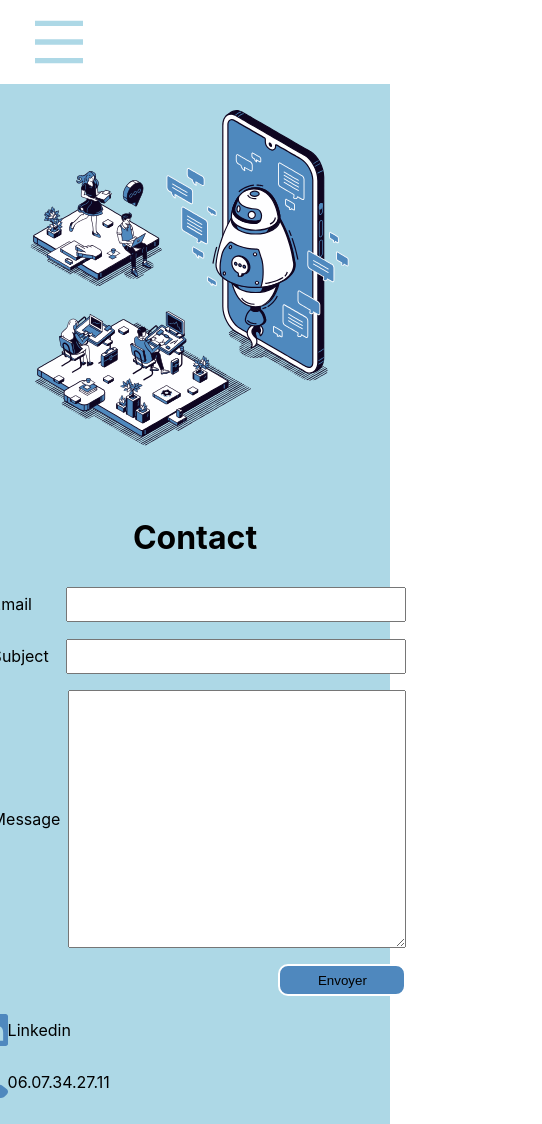
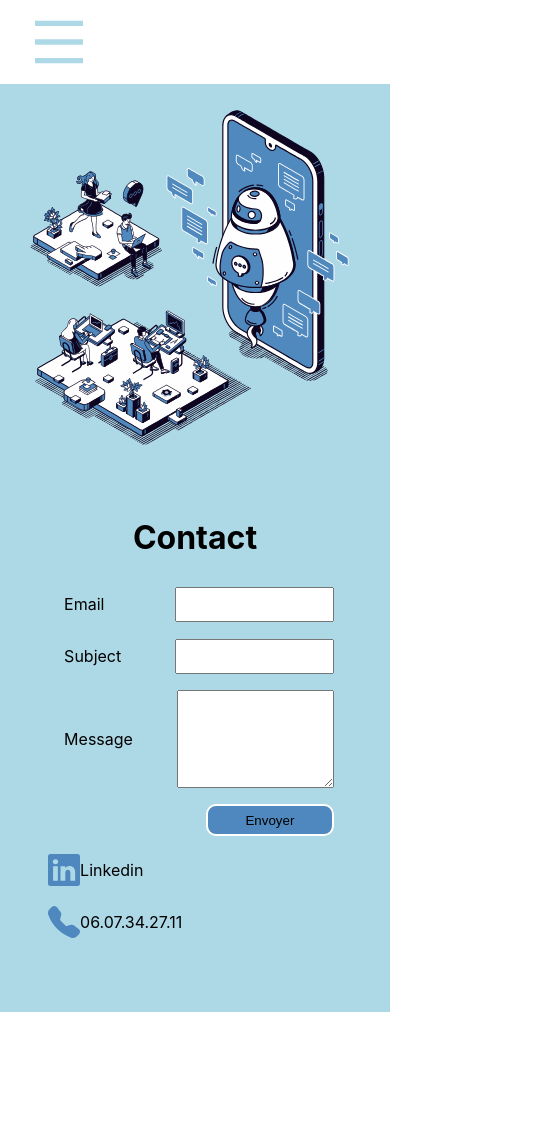
Before and after one commit to AngryBud/portfolio, a React (Create React App) app: page /contact in a window 390 px wide. Shown: the whole page, 542 px wide, since content can reach past the window. After the commit the page ends 1012 px from the top, so only its background shows below. Built offline with nearby package versions, Linux system fonts and the light colour scheme.

Commit message:
go netlify error

```diff
--- a/src/containers/Contact.css
+++ b/src/containers/Contact.css
@@ -72,10 +72,23 @@ form > div > button:hover{
         flex-direction: column;
         align-items: center;
     }
-    .lottie-contact{
-        /* flex:1; */
-    }
-    .right-body-contact{
-        /* flex:1; */
-    }
+    form > div > input,
+form > div > textarea{
+    padding: 0.5rem;
+    min-width: 50%;
+    max-width: 50%;
+
 }
+form > div > textarea{
+    min-height: 5rem;
+    max-height: 5rem;
+}
+form > div > button{
+    width: 8rem;
+    height: 2rem;
+    border: 2px solid white;
+    background-color: #4F88BE;
+    border-radius: 10px;
+    /* color: lightblue; */
+}
+}
--- a/src/containers/Contact.js
+++ b/src/containers/Contact.js
@@ -72,7 +72,7 @@ const Contact = ({open, setOpen}) => {
                             <div className='linkedin' style={{display:'flex', flexDirection:'row', alignItems:'center'}}>
                                 <BsLinkedin/> <p  style={{ fontSize:'1rem', color:'black', textDecoration:'none'}} onClick={()=>window.open(`https://www.linkedin.com/in/clement-notin-bb4b0312b/`)}>  Linkedin</p>
                             </div>
-                            <div style={{display:'flex', flexDirection:'row', alignItems:'center'}}>
+                            <div style={{display:'flex', flexDirection:'row', alignItems:'center', marginBottom:'3rem'}}>
                                 <BsFillTelephoneFill /> <p style={{ fontSize:'1rem', color:'black'}}>  06.07.34.27.11</p>
                             </div>
 
--- a/src/containers/Home.css
+++ b/src/containers/Home.css
@@ -5,20 +5,27 @@
 .left-body-home{
     flex:1;
     padding-left: 2rem;
+    display: flex;
+    justify-content: center;
+    border:2px solid blue;
 }
 .right-body-home{
     flex:1;
     object-fit: contain;
 }
-
+.title{
+    flex:1;
+}
 .logos{
     display: flex;
+    flex:1;
     flex-direction: column;
     align-items: center;
+    justify-content: center;
     /* border:2px solid green; */
 }
 img{
-    margin-right: 2rem;
+    margin-right: 1rem;
 }
 #me{
     height:6rem;
@@ -31,6 +38,28 @@ img{
         height: 85vh;
         display: flex;
         flex-direction: column;
+        /* margin-right: 2rem; */
+    }
+    /* .logos{
+        width: 50%;
+    } */
+    /* .left-body-home{
+        width: max-content;
+    } */
+}
+@media (max-width: 470px){
+    .body-home{
+        padding-top: 2rem;
+        /* height: 85vh; */
+        width: 100%;
+        display: flex;
+        flex-direction: column;
         margin-right: 2rem;
     }
+    /* .logos{
+        width: 50%;
+    } */
+    /* .left-body-home{
+        width: max-content;
+    } */
 }
--- a/src/containers/Home.js
+++ b/src/containers/Home.js
@@ -26,7 +26,7 @@ const Home = ({open, setOpen}) => {
 
 
                 <div className="body-home">
-                    <div className="left-body-home" style={{display:'flex', flexDirection:'column', justifyContent:'space-around'}}>
+                    <div className="left-body-home" style={{display:'flex', flexDirection:'column'}}>
                         <div className="title">
                             <div style={{display:'flex', alignItems:'center', justifyContent:'center'}}>
                                 <h1 style={{marginRight:'2rem'}}>Clément Notin</h1>
@@ -40,14 +40,14 @@ const Home = ({open, setOpen}) => {
                         </div>
                         <div className="logos">
                             <div style={{display:'flex', alignItems:'center'}}>
-                                <img src={react} alt='react' style={{width:'8rem'}}/>
-                                <img src={logo} alt='logo' style={{width:'20rem', height:'6rem'}}/>
+                                <img src={react} alt='react' style={{width:'30%'}}/>
+                                <img src={logo} alt='logo' style={{width:'40%'}}/>
 
                             </div>
-                            <div style={{display:'flex'}}>
-                                <img src={cc} alt='c_c++' style={{height:'8rem', width:'8rem'}}/>
-                                <img src={git} alt='git' style={{height:'8rem', width:'8rem'}}/>
-                                <img src={mongo} alt='mongo' style={{height:'8rem', width:'8rem'}}/>
+                            <div style={{display:'flex', justifyContent:'center', alignItems:'center'}}>
+                                <img src={cc} alt='c_c++' style={{width:'20%'}}/>
+                                <img src={git} alt='git' style={{width:'20%'}}/>
+                                <img src={mongo} alt='mongo' style={{width:'20%'}}/>
                             </div>
                             {/* <img src={html_css} alt='html_css' style={{border:'2px solid blue', width:'14rem'}}/> */}
                         </div>
```
